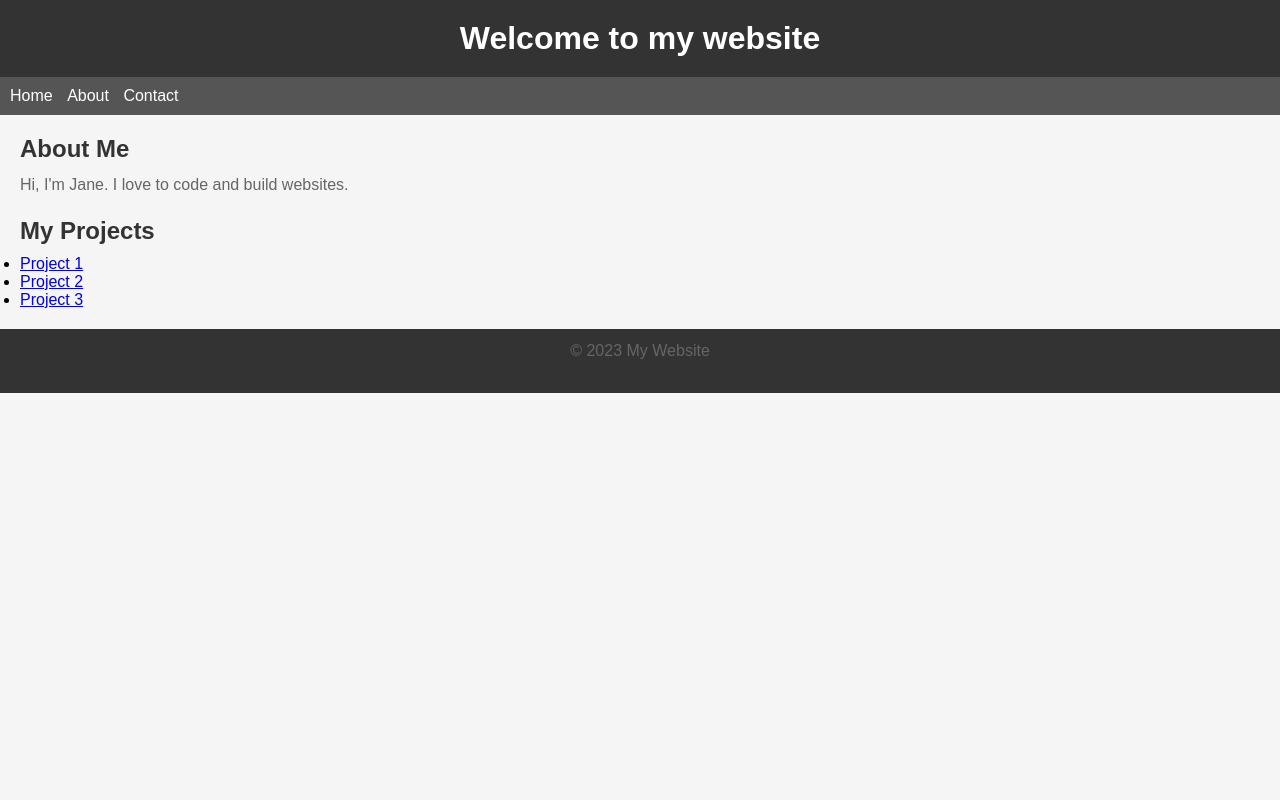
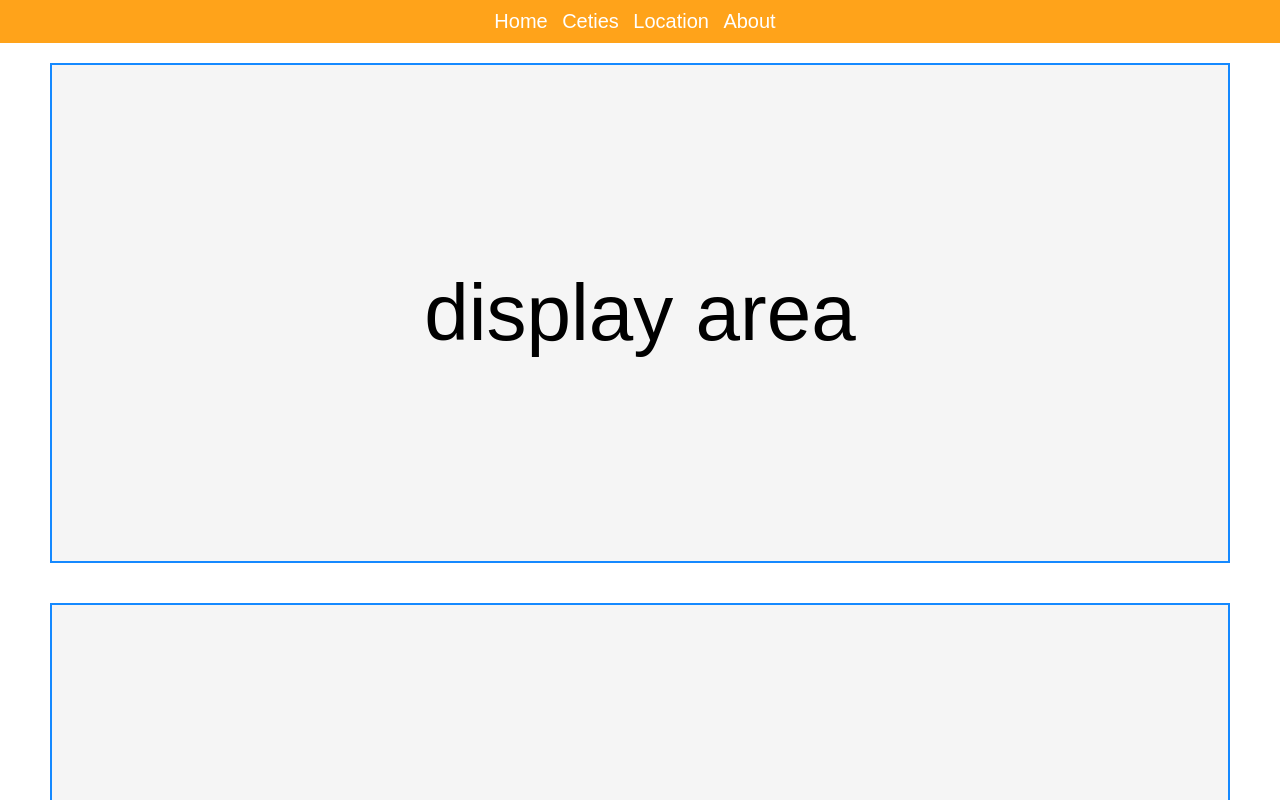
Before and after one commit to rmrajesofficial/Web_project_Nit.srg, a plain HTML site: page index.html in a window 1280 px wide. Shown: the top 800 px of the page. Drawn offline with Linux system fonts and the light colour scheme.

Commit message:
Version 1.0 _extra buttons added

```diff
--- a/index.html
+++ b/index.html
@@ -7,28 +7,24 @@
     <link rel="stylesheet" href="style.css" />
   </head>
   <body>
-    <header>
-      <h1>Welcome to my website</h1>
-    </header>
+    <div class="header">
       <nav>
         <ul>
           <li><a href="#">Home</a></li>
+          <li><a href="#">Ceties</a></li>
+          <li><a href="#">Location</a></li>
           <li><a href="#">About</a></li>
-        <li><a href="#">Contact</a></li>
         </ul>
       </nav>
+    </div>
     <main>
-      <h2>About Me</h2>
-      <p>Hi, I'm Jane. I love to code and build websites.</p>
-      <h2>My Projects</h2>
-      <ul>
-        <li><a href="#">Project 1</a></li>
-        <li><a href="#">Project 2</a></li>
-        <li><a href="#">Project 3</a></li>
-      </ul>
+      <div class="container" id="container_1">display area</div>
+      <div class="container" id="container_2">some famouse tourist places</div>
+      <div class="container" id="container_3">categories</div>
+      <div class="container" id="container_4">feedback form</div>
     </main>
     <footer>
-      <p>&copy; 2023 My Website</p>
+      <p>Copyright © 2023 Travelopedia.com</p>
     </footer>
   </body>
 </html>
--- a/style.css
+++ b/style.css
@@ -7,21 +7,23 @@
 
 /* Set the background color and font for the whole page */
 body {
-  background-color: #f5f5f5;
+  --background-color: #f5f5f5;
+  --prim_color: #1589ff;
+  --sec_color: #ffa31a;
+  --tert_color: red;
   font-family: Arial, sans-serif;
 }
 
-/* Style the header */
-header {
-  background-color: #333;
-  color: #fff;
-  padding: 20px;
-  text-align: center;
+/* Style the navigation menu */
+.header {
+  height: 100%;
+  width: 100%;
+  display: flex;
+  align-items: center;
+  justify-content: center;
+  background-color: var(--sec_color);
 }
-
-/* Style the navigation menu */
 nav {
-  background-color: #555;
   color: #fff;
   padding: 10px;
 }
@@ -40,35 +42,40 @@ nav li {
 nav a {
   color: #fff;
   text-decoration: none;
+  font-size: 20px;
 }
 
 nav a:hover {
   text-decoration: underline;
+  color: var(--prim_color);
 }
 
 /* Style the main content area */
 main {
-  padding: 20px;
+  height: 100%;
+  width: 100%;
+  display: flex;
+  flex-direction: column;
+  align-items: center;
+  justify-content: center;
+  padding: 0px 50px;
 }
-
-/* Style the headings and paragraphs */
-h2 {
-  color: #333;
-  font-size: 24px;
-  margin-bottom: 10px;
-}
-
-p {
-  color: #666;
-  font-size: 16px;
-  line-height: 1.5;
-  margin-bottom: 20px;
+.container {
+  height: 500px;
+  width: 100%;
+  display: flex;
+  margin: 20px 0px;
+  align-items: center;
+  justify-content: center;
+  background-color: var(--background-color);
+  border: 2px solid var(--prim_color);
+  font-size: 80px;
 }
 
 /* Style the footer */
 footer {
-  background-color: #333;
-  color: #fff;
-  padding: 10px;
+  background-color: black;
+  color: white;
+  padding: 5px;
   text-align: center;
 }
```
Also changed, not shown: buttons.html (added, +89 -0 lines). Lines whose indentation alone changed are shown as unchanged.
